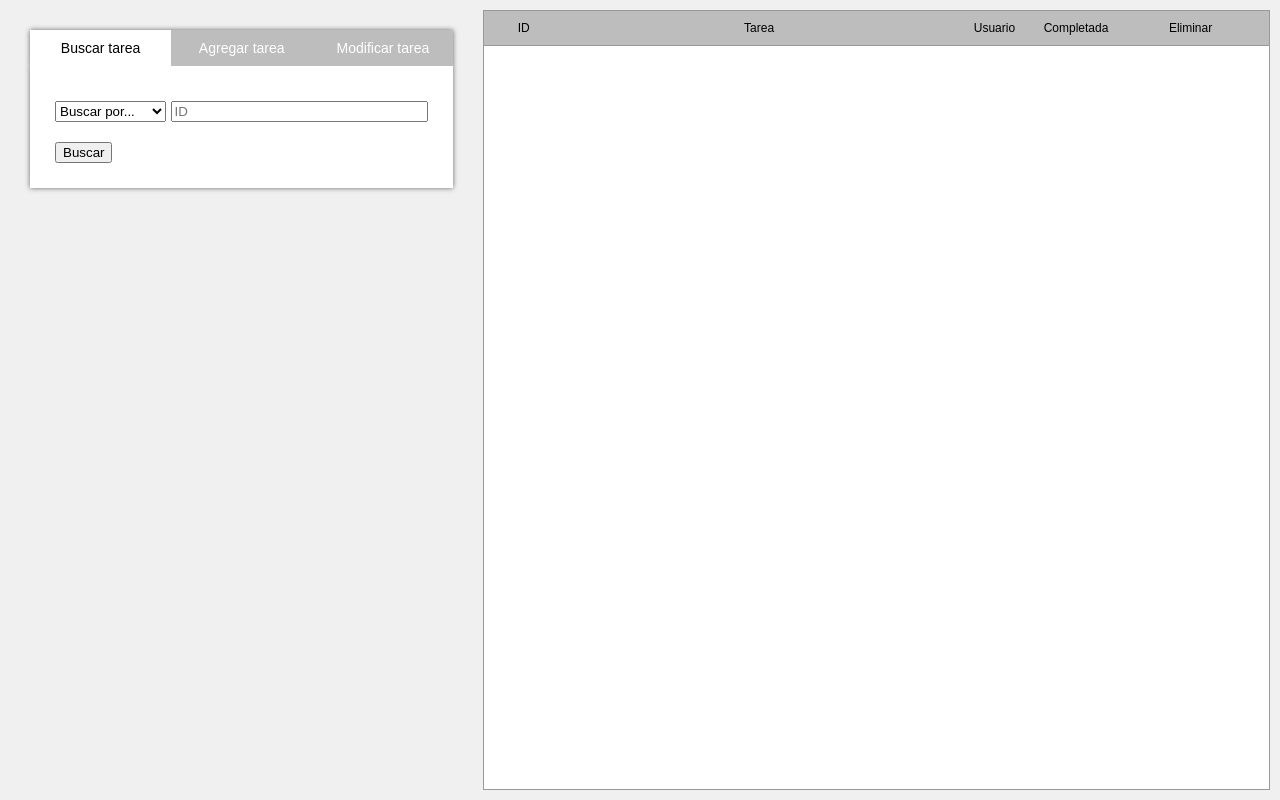
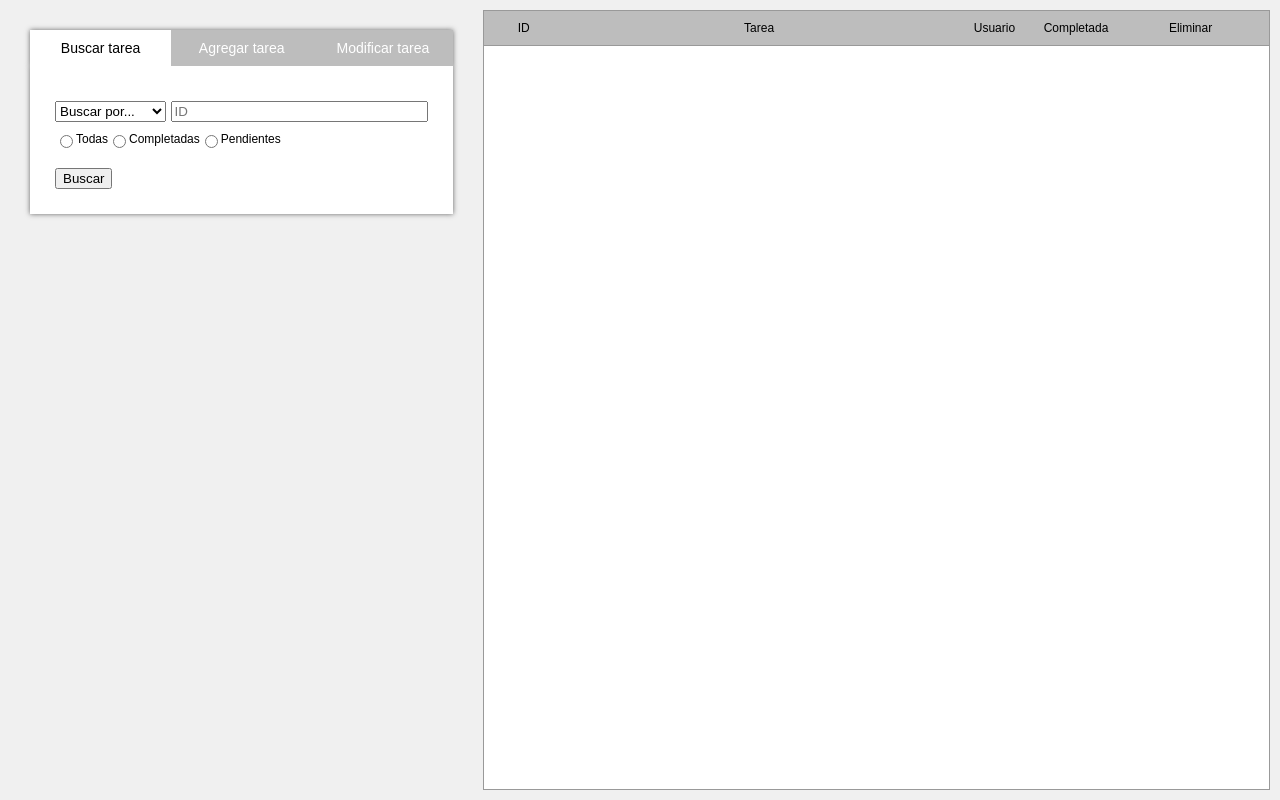
Before and after one commit to LucianABC/To-Do-List, a website with bundled scripts: page index.html in a window 1280 px wide. Built offline with nearby package versions, Linux system fonts and the light colour scheme; no server answers.

Commit message:
radio butttons

```diff
--- a/index.html
+++ b/index.html
@@ -26,10 +26,14 @@
                         <option value="id">ID</option>
                         <option value="user" >Usuario</option>
                         <option value="text">Tarea</option>
-                        <option value="true">Completadas</option>
-                        <option value="false">No completadas</option>
                     </select>
                     <input type="text" id="todo-input-search" placeholder="ID"/>
+                </div>
+                <div id="todo-filter-div">
+                    <input type=radio value="all"> Todas
+                    <input type=radio value="done"> Completadas
+                    <input type=radio value="pending"> Pendientes
+
                 </div>
 
             </section>
--- a/styles/styles.scss
+++ b/styles/styles.scss
@@ -162,6 +162,10 @@ ul {
             width: 30%;
         }
     }
+
+    #todo-filter-div {
+        flex-direction: row;
+    }
 }
 
 
```
Also changed, not shown: styles/styles.css, 1 other file.
